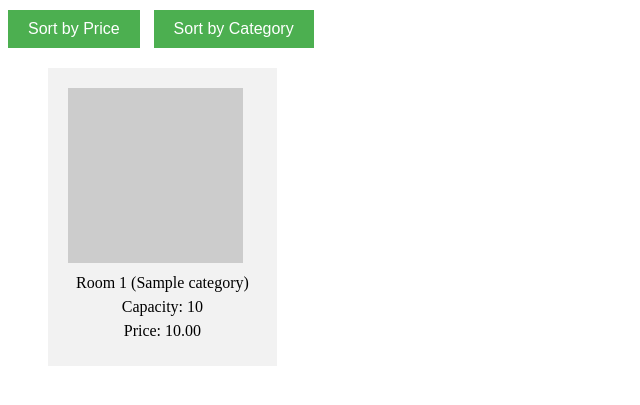
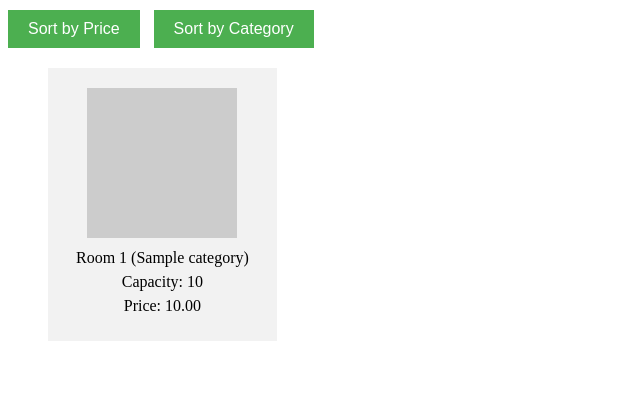
Before and after one commit to kolyaklimk/Python-Tasks, a Django app: page / in a window 1280 px wide. Shown: the part 66-471 px from the top of the page, without its empty margins (0-640 px from the left). Run offline with Django 4.2, Linux system fonts and the light colour scheme; tables that the repository leaves empty hold one stand-in row (values such as "Sample post").

Commit message:
Update image margin

```diff
--- a/Lab4/mysite/hotel/templates/hotel/hotel_list.html
+++ b/Lab4/mysite/hotel/templates/hotel/hotel_list.html
@@ -50,10 +50,10 @@ text-align: center;
 }
 
 .room-image {
-width: 175px;
-height: 175px;
+width: 150px;
+height: 150px;
 background-color: #ccc;
-margin-bottom: 10px;
+margin: 0 auto 10px;
 }
 
 .room-text {
```
